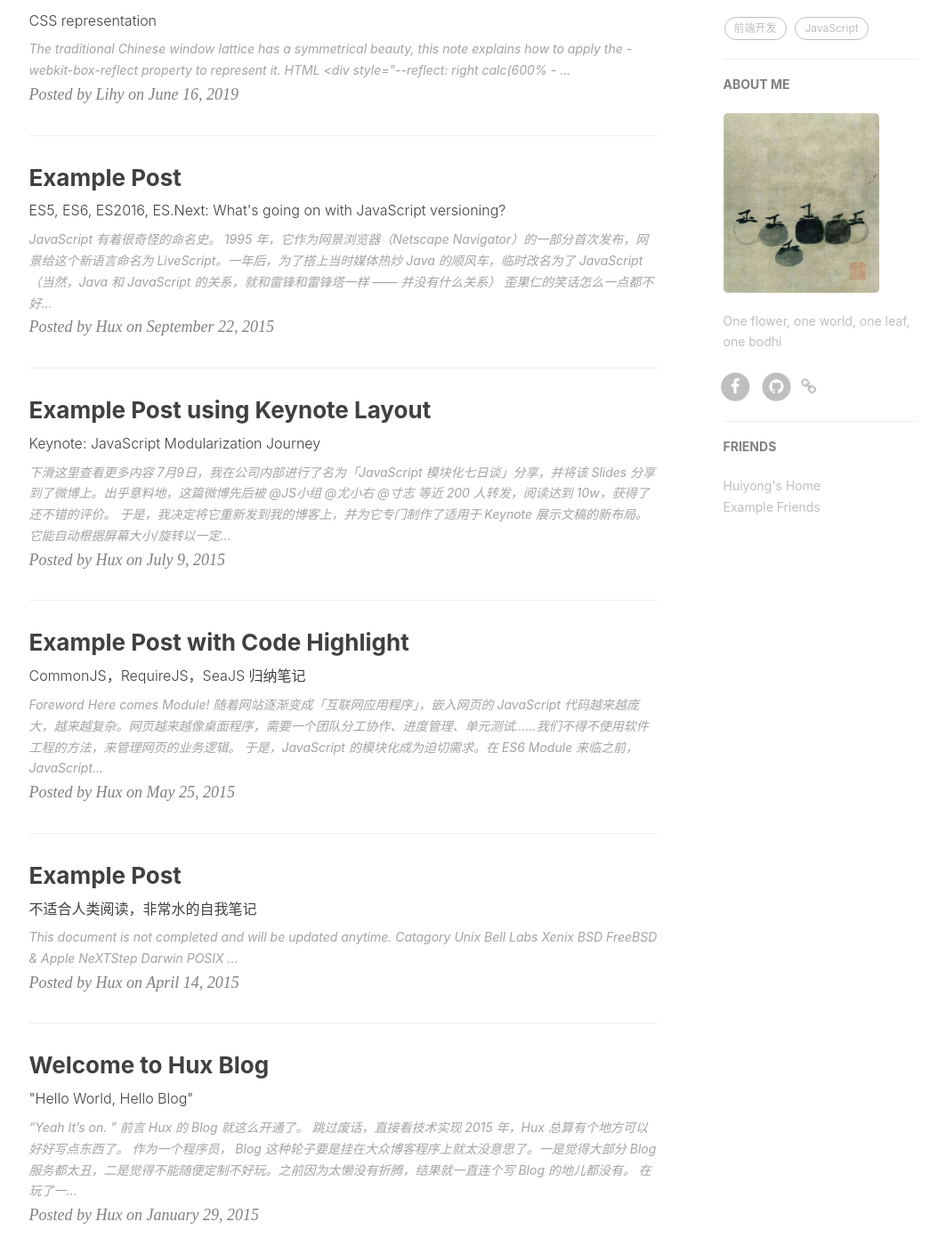
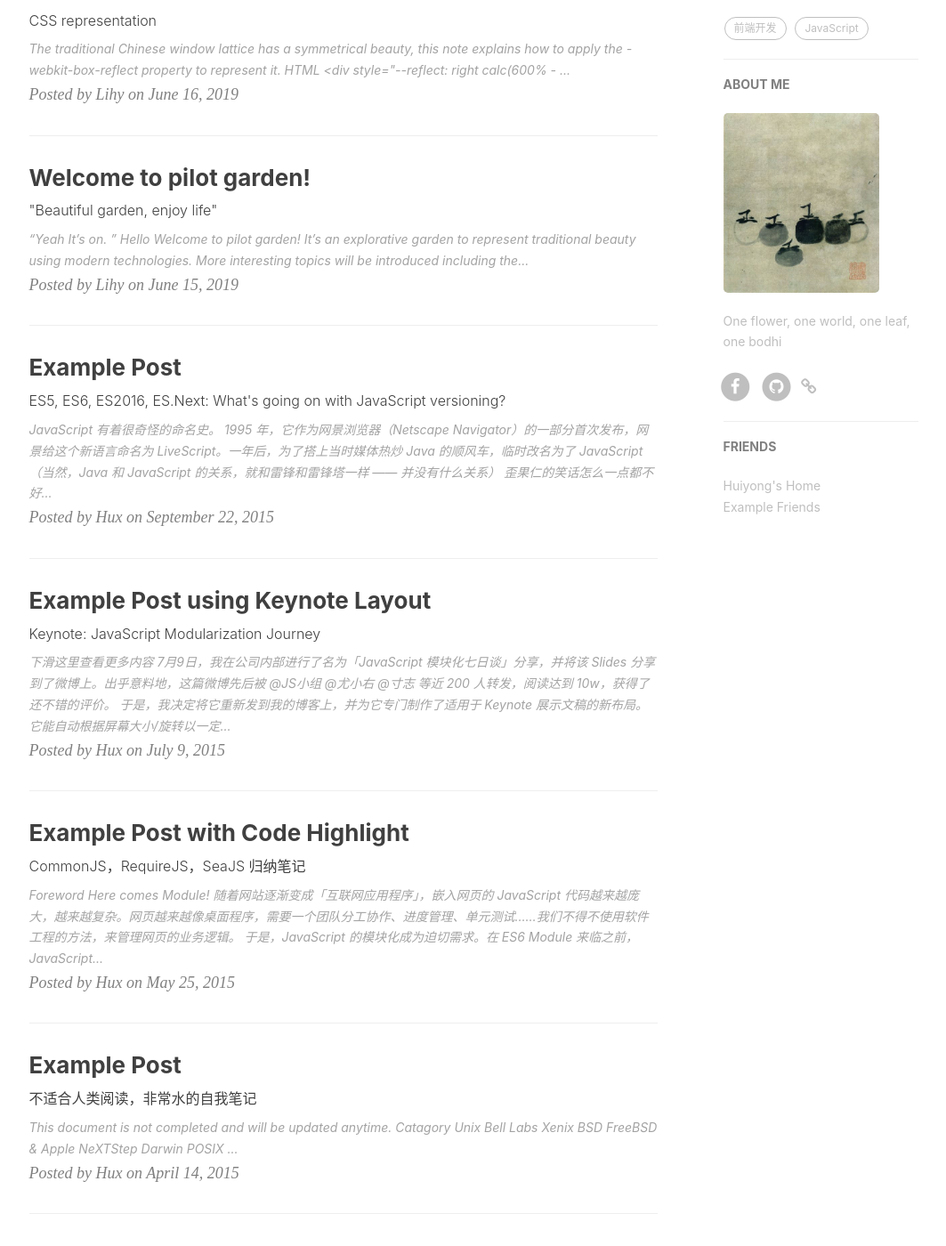
Before and after one commit to li-huiyong/garden, a Jekyll site: the page built from index.html, in a window 1280 px wide and 1400 px high, scrolled down 499 px. Shown: the whole window at 89% size, without its empty margins (135-1198 px from the left). Built offline with Jekyll 4.4.1, drawn with Linux system fonts in a browser that asks for light colours; nearby versions of some CDN libraries; the list of posts is cut into pages by our own code; comment, search, counter and statistics services are not loaded; some of the changed lines change nothing that is shown.

Commit message:
Post Welcome to pilot garden

```diff
--- a/_posts/2014-01-29-hello-2015.markdown
+++ b/_posts/2014-01-29-hello-2015.markdown
@@ -1,79 +1,21 @@
 ---
 layout:     post
-title:      "Welcome to Hux Blog"
-subtitle:   " \"Hello World, Hello Blog\""
-date:       2015-01-29 12:00:00
-author:     "Hux"
-header-img: "img/post-bg-2015.jpg"
+title:      "Welcome to pilot garden!"
+subtitle:   " \"Beautiful garden, enjoy life\""
+date:       2019-06-15
+author:     "Lihy"
+header-img: "img/home-bg.jpg"
 tags:
-    - 生活
+    - Life
 ---
 
 > “Yeah It's on. ”
 
 
-## 前言
+## Hello
 
-Hux 的 Blog 就这么开通了。
+Welcome to pilot garden!
 
-[跳过废话，直接看技术实现 ](#build)
+It's an explorative garden to represent traditional beauty using modern technologies. More interesting topics will be introduced including the beauty of Nature, Design, Painting, Poem, Drama, Music, Dance, Handicraft.
 
-
-
-2015 年，Hux 总算有个地方可以好好写点东西了。
-
-
-作为一个程序员， Blog 这种轮子要是挂在大众博客程序上就太没意思了。一是觉得大部分 Blog 服务都太丑，二是觉得不能随便定制不好玩。之前因为太懒没有折腾，结果就一直连个写 Blog 的地儿都没有。
-
-在玩了一段时间知乎之后，答题的快感又激起了我开博客的冲动。之前的[个人网站](http://huangxuan.me/portfolio)是作品集形式的（现在集成进来了），并不适合用来写博文，一不做二不休，花一天搞一个吧！
-
-
-<p id = "build"></p>
----
-
-## 正文
-
-接下来说说搭建这个博客的技术细节。
-
-正好之前就有关注过 [GitHub Pages](https://pages.github.com/) + [Jekyll](http://jekyllrb.com/) 快速 Building Blog 的技术方案，非常轻松时尚。
-
-其优点非常明显：
-
-* **Markdown** 带来的优雅写作体验
-* 非常熟悉的 Git workflow ，**Git Commit 即 Blog Post**
-* 利用 GitHub Pages 的域名和免费无限空间，不用自己折腾主机
-	* 如果需要自定义域名，也只需要简单改改 DNS 加个 CNAME 就好了
-* Jekyll 的自定制非常容易，基本就是个模版引擎
-
-
-本来觉得最大的缺点可能是 GitHub 在国内访问起来太慢，所以第二天一起床就到 GitCafe(Chinese GitHub Copy) 迁移了一个[镜像](http://huxpro.gitcafe.io)出来，结果还是巨慢。
-
-哥哥可是个前端好嘛！ 果断开 Chrome DevTool 查了下网络请求，原来是 **pending 在了 Google Fonts** 上，页面渲染一直被阻塞到请求超时为止，难怪这么慢。
-忍痛割爱，只好把 Web Fonts 去了（反正超时看到的也只能是 fallback ），果然一下就正常了，而且 GitHub 和 GitCafe 对比并没有感受到明显的速度差异，虽然 github 的 ping 值明显要高一些，达到了 300ms，于是用 DNSPOD 优化了一下速度。
-
-
-
----
-
-配置的过程中也没遇到什么坑，基本就是 Git 的流程，相当顺手
-
-大的 Jekyll 主题上直接 fork 了 Clean Blog（这个主题也相当有名，就不多赘述了。唯一的缺点大概就是没有标签支持，于是我给它补上了。）
-
-本地调试环境需要 `gem install jekyll`，结果 rubygem 的源居然被墙了……后来手动改成了我大淘宝的镜像源才成功
-
-Theme 的 CSS 是基于 Bootstrap 定制的，看得不爽的地方直接在 Less 里改就好了（平时更习惯 SCSS 些），**不过其实我一直觉得 Bootstrap 在移动端的体验做得相当一般，比我在淘宝参与的团队 CSS 框架差多了……**所以为了体验，也补了不少 CSS 进去
-
-最后就进入了耗时反而最长的**做图、写字**阶段，也算是进入了**写博客**的正轨，因为是类似 Hack Day 的方式去搭这个站的，所以折腾折腾着大半夜就过去了。
-
-第二天考虑中文字体的渲染，fork 了 [Type is Beautiful](http://www.typeisbeautiful.com/) 的 `font` CSS，调整了字号，适配了 Win 的渣渲染，中英文混排效果好多了。
-
-
-## 后记
-
-回顾这个博客的诞生，纯粹是出于个人兴趣。在知乎相关问题上回答并获得一定的 star 后，我决定把这个博客主题当作一个小小的开源项目来维护。
-
-在经历 v1.0 - v1.5 的蜕变后，这个博客主题愈发完整，不但增加了诸多 UI 层的优化（opinionated）；在代码层面，更加丰富的配置项也使得这个主题拥有了更好的灵活性与可拓展性。而作为一个开源项目，我也积极的为其完善文档与解决 issue。
-
-如果你恰好逛到了这里，希望你也能喜欢这个博客主题。
-
-—— Hux 后记于 2015.10
+Wish you enjoy it and any feedback could be sent to my email (rikeiyuu [at] gmail.com).
```
